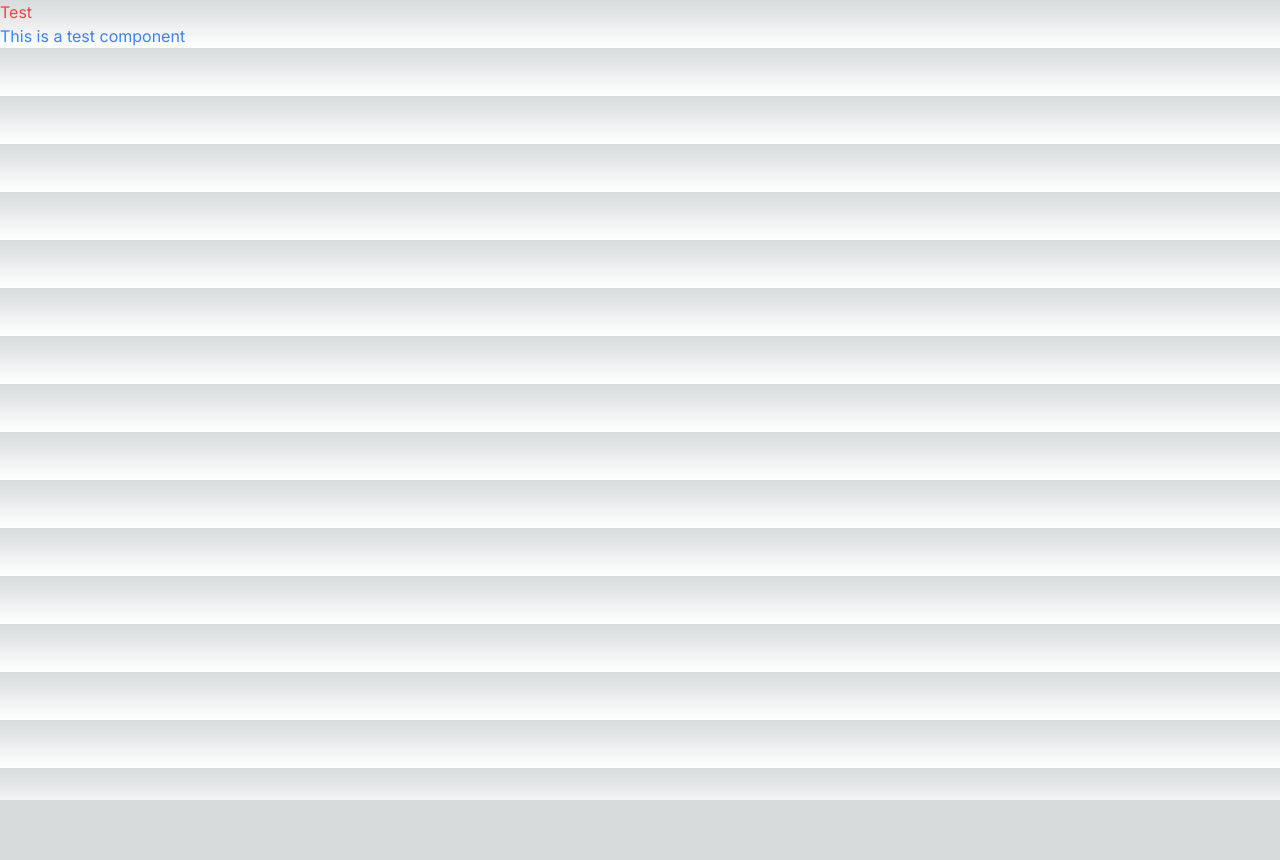
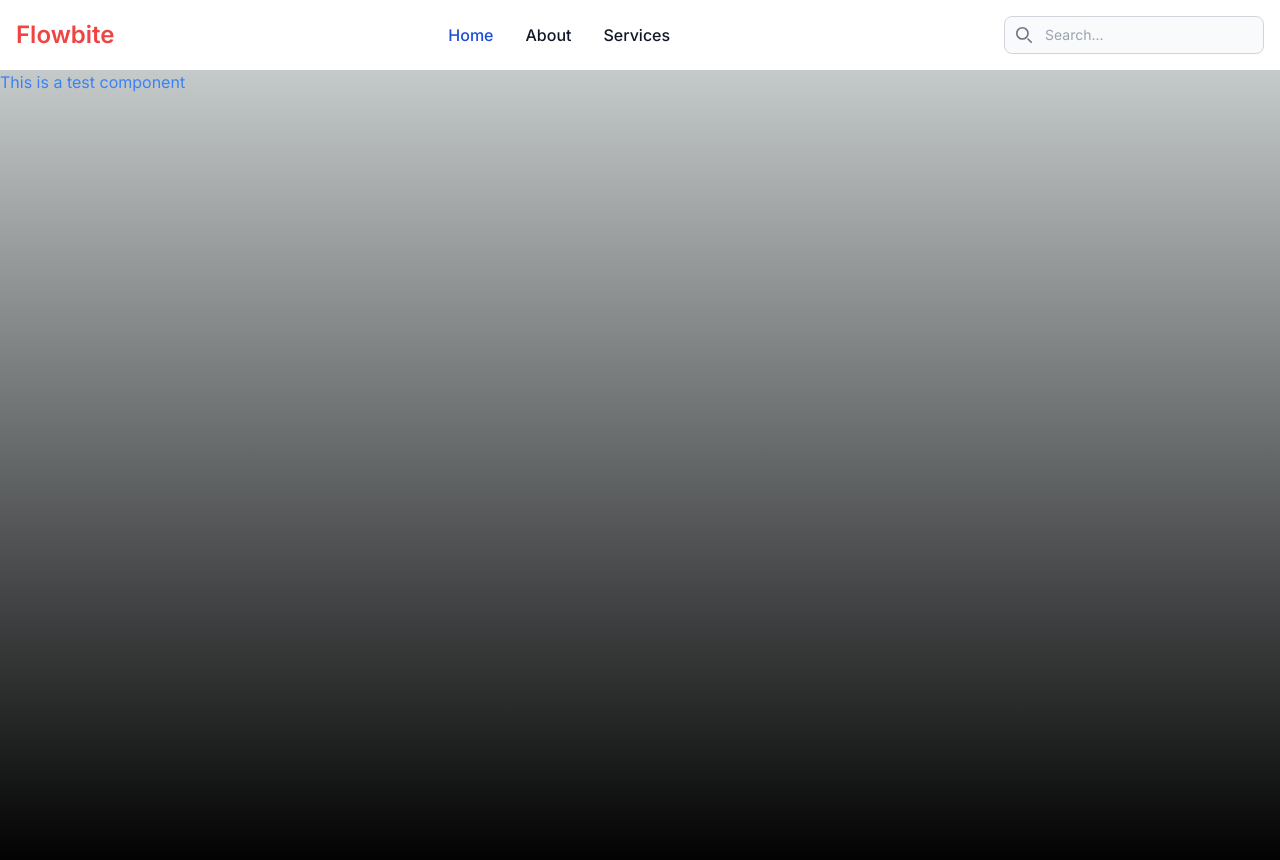
Before and after one commit to kelompok-uiux/project-kel-5, a Next.js app: page / in a window 1280 px wide. Shown: the top 860 px of the page. Before the commit the page ends 800 px from the top, so only its background shows below. Built offline with nearby package versions, Linux system fonts and the light colour scheme.

Commit message:
Initial branch bagas

```diff
--- a/package.json
+++ b/package.json
@@ -12,7 +12,8 @@
   "dependencies": {
     "next": "14.0.2",
     "react": "^18",
-    "react-dom": "^18"
+    "react-dom": "^18",
+    "react-icons": "^4.11.0"
   },
   "devDependencies": {
     "@types/node": "^20",
--- /dev/null
+++ b/src/app/components/Header.tsx
@@ -0,0 +1,156 @@
+import React from "react"
+
+// Buat sebuah addEventListener untuk
+
+const Header = () => {
+  return (
+    <nav className="border-gray-200 bg-white dark:bg-gray-900">
+      <div className="mx-auto flex max-w-screen-xl flex-wrap items-center justify-between p-4">
+        <a
+          href="https://flowbite.com/"
+          className="flex items-center space-x-3 rtl:space-x-reverse"
+        >
+          {/* <img src="https://flowbite.com/docs/images/logo.svg" className="h-8" alt="Flowbite Logo" /> */}
+          <span className="self-center whitespace-nowrap text-2xl font-semibold dark:text-white">
+            Flowbite
+          </span>
+        </a>
+        <div className="flex md:order-2">
+          <button
+            type="button"
+            data-collapse-toggle="navbar-search"
+            aria-controls="navbar-search"
+            aria-expanded="false"
+            className="me-1 rounded-lg p-2.5 text-sm text-gray-500 hover:bg-gray-100 focus:outline-none focus:ring-4 focus:ring-gray-200 dark:text-gray-400 dark:hover:bg-gray-700 dark:focus:ring-gray-700 md:hidden"
+          >
+            <svg
+              className="h-5 w-5"
+              aria-hidden="true"
+              xmlns="http://www.w3.org/2000/svg"
+              fill="none"
+              viewBox="0 0 20 20"
+            >
+              <path
+                stroke="currentColor"
+                stroke-linecap="round"
+                stroke-linejoin="round"
+                stroke-width="2"
+                d="m19 19-4-4m0-7A7 7 0 1 1 1 8a7 7 0 0 1 14 0Z"
+              />
+            </svg>
+            <span className="sr-only">Search</span>
+          </button>
+          <div className="relative hidden md:block">
+            <div className="pointer-events-none absolute inset-y-0 start-0 flex items-center ps-3">
+              <svg
+                className="h-4 w-4 text-gray-500 dark:text-gray-400"
+                aria-hidden="true"
+                xmlns="http://www.w3.org/2000/svg"
+                fill="none"
+                viewBox="0 0 20 20"
+              >
+                <path
+                  stroke="currentColor"
+                  stroke-linecap="round"
+                  stroke-linejoin="round"
+                  stroke-width="2"
+                  d="m19 19-4-4m0-7A7 7 0 1 1 1 8a7 7 0 0 1 14 0Z"
+                />
+              </svg>
+              <span className="sr-only">Search icon</span>
+            </div>
+            <input
+              type="text"
+              id="search-navbar"
+              className="block w-full rounded-lg border border-gray-300 bg-gray-50 p-2 ps-10 text-sm text-gray-900 focus:border-blue-500 focus:ring-blue-500 dark:border-gray-600 dark:bg-gray-700 dark:text-white dark:placeholder-gray-400 dark:focus:border-blue-500 dark:focus:ring-blue-500"
+              placeholder="Search..."
+            />
+          </div>
+          <button
+            data-collapse-toggle="navbar-search"
+            type="button"
+            className="inline-flex h-10 w-10 items-center justify-center rounded-lg p-2 text-sm text-gray-500 hover:bg-gray-100 focus:outline-none focus:ring-2 focus:ring-gray-200 dark:text-gray-400 dark:hover:bg-gray-700 dark:focus:ring-gray-600 md:hidden"
+            aria-controls="navbar-search"
+            aria-expanded="false"
+          >
+            <span className="sr-only">Open main menu</span>
+            <svg
+              className="h-5 w-5"
+              aria-hidden="true"
+              xmlns="http://www.w3.org/2000/svg"
+              fill="none"
+              viewBox="0 0 17 14"
+            >
+              <path
+                stroke="currentColor"
+                stroke-linecap="round"
+                stroke-linejoin="round"
+                stroke-width="2"
+                d="M1 1h15M1 7h15M1 13h15"
+              />
+            </svg>
+          </button>
+        </div>
+        <div
+          className="hidden w-full items-center justify-between md:order-1 md:flex md:w-auto"
+          id="navbar-search"
+        >
+          <div className="relative mt-3 md:hidden">
+            <div className="pointer-events-none absolute inset-y-0 start-0 flex items-center ps-3">
+              <svg
+                className="h-4 w-4 text-gray-500 dark:text-gray-400"
+                aria-hidden="true"
+                xmlns="http://www.w3.org/2000/svg"
+                fill="none"
+                viewBox="0 0 20 20"
+              >
+                <path
+                  stroke="currentColor"
+                  stroke-linecap="round"
+                  stroke-linejoin="round"
+                  stroke-width="2"
+                  d="m19 19-4-4m0-7A7 7 0 1 1 1 8a7 7 0 0 1 14 0Z"
+                />
+              </svg>
+            </div>
+            <input
+              type="text"
+              id="search-navbar"
+              className="block w-full rounded-lg border border-gray-300 bg-gray-50 p-2 ps-10 text-sm text-gray-900 focus:border-blue-500 focus:ring-blue-500 dark:border-gray-600 dark:bg-gray-700 dark:text-white dark:placeholder-gray-400 dark:focus:border-blue-500 dark:focus:ring-blue-500"
+              placeholder="Search..."
+            />
+          </div>
+          <ul className="mt-4 flex flex-col rounded-lg border border-gray-100 bg-gray-50 p-4 font-medium rtl:space-x-reverse dark:border-gray-700 dark:bg-gray-800 md:mt-0 md:flex-row md:space-x-8 md:border-0 md:bg-white md:p-0 md:dark:bg-gray-900">
+            <li>
+              <a
+                href="#"
+                className="block rounded bg-blue-700 px-3 py-2 text-white md:bg-transparent md:p-0 md:text-blue-700 md:dark:text-blue-500"
+                aria-current="page"
+              >
+                Home
+              </a>
+            </li>
+            <li>
+              <a
+                href="#"
+                className="block rounded px-3 py-2 text-gray-900 hover:bg-gray-100 dark:border-gray-700 dark:text-white dark:hover:bg-gray-700 dark:hover:text-white md:p-0 md:hover:bg-transparent md:hover:text-blue-700 md:dark:hover:bg-transparent md:dark:hover:text-blue-500"
+              >
+                About
+              </a>
+            </li>
+            <li>
+              <a
+                href="#"
+                className="block rounded px-3 py-2 text-gray-900 hover:bg-gray-100 dark:border-gray-700 dark:text-white dark:hover:bg-gray-700 dark:hover:text-white md:p-0 md:hover:bg-transparent md:hover:text-blue-700 md:dark:hover:bg-transparent md:dark:hover:text-blue-500"
+              >
+                Services
+              </a>
+            </li>
+          </ul>
+        </div>
+      </div>
+    </nav>
+  )
+}
+
+export default Header
--- a/src/app/components/TestComponent.tsx
+++ b/src/app/components/TestComponent.tsx
@@ -1,7 +1,7 @@
 import React from "react"
 
 const TestComponent = () => {
-  return <div className="text-blue-500">This is a test component</div>
+  return <div className="h-screen text-blue-500">This is a test component</div>
 }
 
 export default TestComponent
--- a/src/app/globals.css
+++ b/src/app/globals.css
@@ -5,14 +5,14 @@
 :root {
   --foreground-rgb: 0, 0, 0;
   --background-start-rgb: 214, 219, 220;
-  --background-end-rgb: 255, 255, 255;
+  --background-end-rgb: 0, 0, 0;
 }
 
 @media (prefers-color-scheme: dark) {
   :root {
     --foreground-rgb: 255, 255, 255;
     --background-start-rgb: 0, 0, 0;
-    --background-end-rgb: 0, 0, 0;
+    --background-end-rgb: 255, 255, 255;
   }
 }
 
--- a/src/app/page.tsx
+++ b/src/app/page.tsx
@@ -1,9 +1,10 @@
 import TestComponent from "./components/TestComponent"
+import Header from "./components/Header"
 
 export default function Home() {
   return (
     <div className="text-red-500">
-      <p>Test</p>
+      <Header />
       <TestComponent />
     </div>
   )
```
Also changed, not shown: 1 other file (tests, documents, lock files or other folders).
